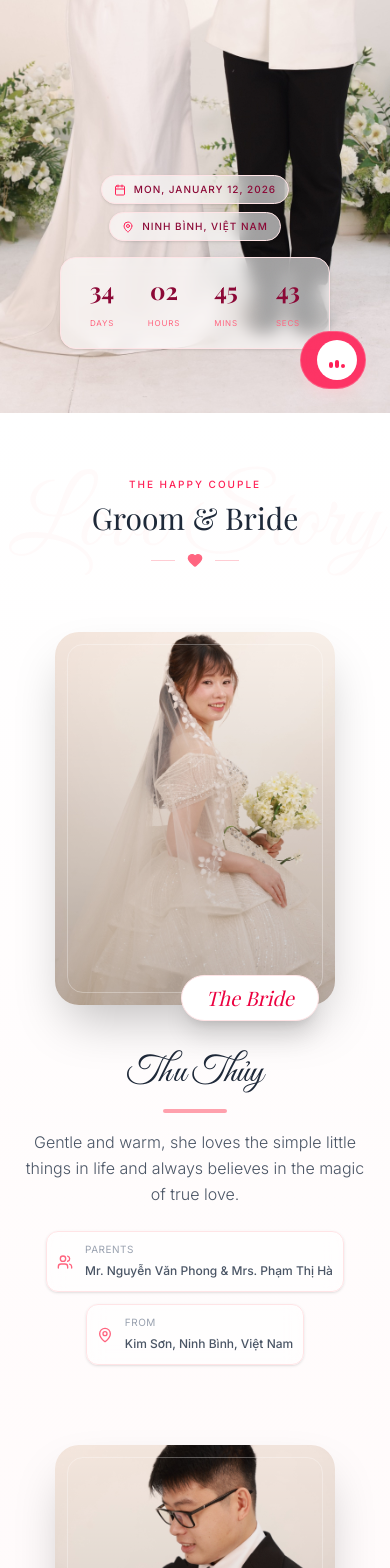
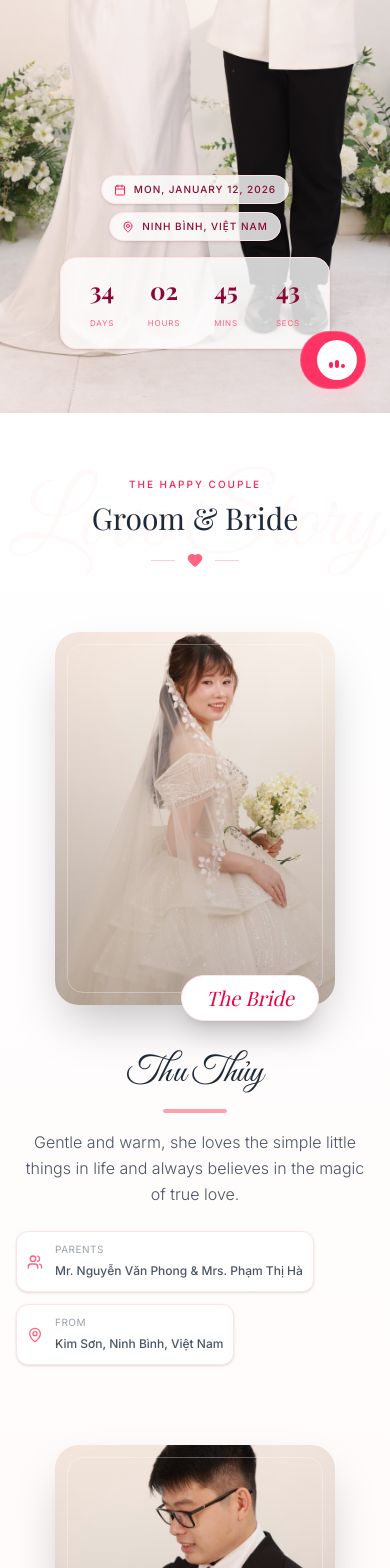
Before and after one commit to Xunino/wedding, a React (Vite) app in the folder app/: page / in a window 390 px wide. Shown: the part 431-1999 px from the top of the page. Built offline with nearby package versions, Linux system fonts and the light colour scheme; a web font is replaced by a local one.

Commit message:
Update Mobile

```diff
--- a/app/src/components/Couple.jsx
+++ b/app/src/components/Couple.jsx
@@ -70,8 +70,8 @@ const CoupleProfile = ({ fatherName, motherName, address, name, role, image, des
                         {description}
                     </p>
 
-                    <div className={`space-y-3 md:space-y-4 ${isLeft ? 'items-center md:items-start' : 'items-center md:items-end'} flex flex-col`}>
-                        <div className="flex items-center gap-3 text-gray-600 bg-white/50 backdrop-blur-sm p-2.5 md:p-3 rounded-xl border border-rose-100 shadow-sm w-fit max-w-full">
+                    <div className="space-y-3 md:space-y-4 ${isLeft ? 'items-center md:items-start' : 'items-center md:items-end'} flex flex-col">
+                        <div className="flex items-center gap-3 text-gray-600 bg-white md:bg-white/50 md:backdrop-blur-sm p-2.5 md:p-3 rounded-xl border border-rose-100 shadow-sm w-fit max-w-full">
                             <Users className="w-4 h-4 md:w-5 md:h-5 text-rose-400 shrink-0" />
                             <div className="text-left">
                                 <span className="block text-gray-400 text-[10px] md:text-xs uppercase tracking-wider">Parents</span>
@@ -79,7 +79,7 @@ const CoupleProfile = ({ fatherName, motherName, address, name, role, image, des
                             </div>
                         </div>
 
-                        <div className="flex items-center gap-3 text-gray-600 bg-white/50 backdrop-blur-sm p-2.5 md:p-3 rounded-xl border border-rose-100 shadow-sm w-fit max-w-full">
+                        <div className="flex items-center gap-3 text-gray-600 bg-white md:bg-white/50 md:backdrop-blur-sm p-2.5 md:p-3 rounded-xl border border-rose-100 shadow-sm w-fit max-w-full">
                             <MapPin className="w-4 h-4 md:w-5 md:h-5 text-rose-400 shrink-0" />
                             <div className="text-left">
                                 <span className="block text-gray-400 text-[10px] md:text-xs uppercase tracking-wider">From</span>
--- a/app/src/components/Gallery.jsx
+++ b/app/src/components/Gallery.jsx
@@ -134,7 +134,7 @@ export default function Gallery({ photos }) {
                         animate={{ opacity: 1 }}
                         exit={{ opacity: 0 }}
                         onClick={closeLightbox}
-                        className="fixed inset-0 z-[100] flex items-center justify-center bg-black/95 backdrop-blur-md p-2 md:p-4"
+                        className="fixed inset-0 z-[100] flex items-center justify-center bg-black/95 md:backdrop-blur-md p-2 md:p-4"
                     >
                         <button
                             onClick={(e) => { e.stopPropagation(); closeLightbox(); }}
--- a/app/src/components/GrainOverlay.jsx
+++ b/app/src/components/GrainOverlay.jsx
@@ -1,6 +1,32 @@
-import React from 'react';
+import React, { useState, useEffect } from 'react';
 
 export default function GrainOverlay() {
+    const [isDesktop, setIsDesktop] = useState(false);
+
+    useEffect(() => {
+        // Check if window is available (client-side)
+        if (typeof window === 'undefined') return;
+
+        const mediaQuery = window.matchMedia('(min-width: 768px)');
+
+        // Set initial value
+        setIsDesktop(mediaQuery.matches);
+
+        // Handler for media query changes
+        const handleChange = (e) => setIsDesktop(e.matches);
+
+        // Add listener
+        mediaQuery.addEventListener('change', handleChange);
+
+        // Cleanup
+        return () => mediaQuery.removeEventListener('change', handleChange);
+    }, []);
+
+    // Don't render the heavy SVG filter on mobile
+    if (!isDesktop) {
+        return null;
+    }
+
     return (
         <div className="fixed inset-0 pointer-events-none z-[9999] opacity-[0.03] mix-blend-overlay">
             <svg className="w-full h-full" xmlns="http://www.w3.org/2000/svg">
--- a/app/src/components/Hero.jsx
+++ b/app/src/components/Hero.jsx
@@ -4,18 +4,31 @@ import { motion, useScroll, useTransform } from 'framer-motion';
 
 export default function Hero({ weddingDetails }) {
     const [countdown, setCountdown] = useState({ days: 0, hours: 0, minutes: 0, seconds: 0 });
+    const [isMobile, setIsMobile] = useState(true); // Default to mobile for SSR safety
+
     const { scrollY } = useScroll();
+
+    // Parallax Effects - Only active on desktop
     const y1 = useTransform(scrollY, [0, 500], [0, 200]);
-    // Parallax Effects
     const yText = useTransform(scrollY, [0, 300], [0, 100]);
     const opacityText = useTransform(scrollY, [0, 200], [1, 0]);
     const blurText = useTransform(scrollY, [0, 200], ["0px", "10px"]);
-
     const yPills = useTransform(scrollY, [0, 300], [0, 150]);
     const opacityPills = useTransform(scrollY, [0, 300], [1, 0]);
-
     const yCountdown = useTransform(scrollY, [0, 300], [0, 200]);
     const opacityCountdown = useTransform(scrollY, [0, 400], [1, 0]);
+
+    useEffect(() => {
+        // Check if window is available (client-side)
+        if (typeof window === 'undefined') return;
+
+        const mediaQuery = window.matchMedia('(min-width: 768px)');
+        setIsMobile(!mediaQuery.matches);
+
+        const handleChange = (e) => setIsMobile(!e.matches);
+        mediaQuery.addEventListener('change', handleChange);
+        return () => mediaQuery.removeEventListener('change', handleChange);
+    }, []);
 
     useEffect(() => {
         const calculateCountdown = () => {
@@ -37,6 +50,13 @@ export default function Hero({ weddingDetails }) {
         return () => clearInterval(timer);
     }, [weddingDetails.weddingDate]);
 
+    // Static styles for mobile (no scroll-linked animations)
+    const mobileStaticStyle = {};
+    const desktopParallaxText = { y: yText, opacity: opacityText, filter: blurText };
+    const desktopParallaxHeart = { opacity: opacityText, filter: blurText };
+    const desktopParallaxPills = { y: yPills, opacity: opacityPills };
+    const desktopParallaxCountdown = { y: yCountdown, opacity: opacityCountdown };
+
     return (
         <section id="hero" className="relative h-[100dvh] overflow-hidden bg-black md:bg-black">
             {/* Desktop Background Image with Parallax */}
@@ -49,7 +69,7 @@ export default function Hero({ weddingDetails }) {
                 }}
             />
 
-            {/* Mobile Optimized Background (Full Cover) */}
+            {/* Mobile Optimized Background (Full Cover, No Parallax) */}
             <div className="md:hidden absolute inset-0 bg-[#F5F5F7]">
                 <div
                     className="absolute inset-0 bg-cover bg-center bg-no-repeat z-10"
@@ -70,12 +90,12 @@ export default function Hero({ weddingDetails }) {
                         animate={{ opacity: 1, scale: 1 }}
                         transition={{ duration: 1, ease: "easeOut" }}
                         className="mb-4 md:mb-6"
-                        style={{ opacity: opacityText, filter: blurText }}
+                        style={isMobile ? mobileStaticStyle : desktopParallaxHeart}
                     >
                         <Heart className="w-10 h-10 md:w-16 md:h-16 mx-auto text-rose-400 fill-rose-400/50 animate-pulse drop-shadow-lg" />
                     </motion.div>
 
-                    <motion.div style={{ y: yText, opacity: opacityText, filter: blurText }} className="flex flex-col md:space-y-3 items-center justify-center">
+                    <motion.div style={isMobile ? mobileStaticStyle : desktopParallaxText} className="flex flex-col md:space-y-3 items-center justify-center">
                         <div className="flex flex-row md:flex-col items-center justify-center gap-2 md:gap-0">
                             <motion.h1
                                 initial={{ opacity: 0, x: -20 }}
@@ -116,9 +136,9 @@ export default function Hero({ weddingDetails }) {
                     transition={{ duration: 0.8, delay: 1.5 }}
                     className="absolute bottom-16 md:bottom-20 w-full px-4 z-40 flex flex-col items-center gap-4 md:gap-6"
                 >
-                    {/* Info Pills (Date & Location) - Moved here for mobile layout */}
-                    <motion.div style={{ y: yPills, opacity: opacityPills }} className="flex flex-col md:flex-row items-center justify-center gap-2 md:gap-6 text-[10px] md:text-xl font-medium md:font-light tracking-widest uppercase">
-                        <div className="flex items-center gap-2 bg-white/60 md:bg-black/20 backdrop-blur-sm md:backdrop-blur-sm px-3 md:px-6 py-1.5 md:py-2 rounded-full border border-rose-100 md:border-white/10 text-rose-900 md:text-white shadow-sm md:shadow-none">
+                    {/* Info Pills (Date & Location) - No backdrop-blur on mobile */}
+                    <motion.div style={isMobile ? mobileStaticStyle : desktopParallaxPills} className="flex flex-col md:flex-row items-center justify-center gap-2 md:gap-6 text-[10px] md:text-xl font-medium md:font-light tracking-widest uppercase">
+                        <div className="flex items-center gap-2 bg-white/80 md:bg-black/20 md:backdrop-blur-sm px-3 md:px-6 py-1.5 md:py-2 rounded-full border border-rose-100 md:border-white/10 text-rose-900 md:text-white shadow-sm md:shadow-none">
                             <Calendar className="w-3 md:w-5 h-3 md:h-5 text-rose-500 md:text-rose-300" />
                             <span>
                                 {weddingDetails.weddingDate.toLocaleDateString('en-US', {
@@ -129,14 +149,14 @@ export default function Hero({ weddingDetails }) {
                                 })}
                             </span>
                         </div>
-                        <div className="flex items-center gap-2 bg-white/60 md:bg-black/20 backdrop-blur-sm md:backdrop-blur-sm px-3 md:px-6 py-1.5 md:py-2 rounded-full border border-rose-100 md:border-white/10 text-rose-900 md:text-white shadow-sm md:shadow-none">
+                        <div className="flex items-center gap-2 bg-white/80 md:bg-black/20 md:backdrop-blur-sm px-3 md:px-6 py-1.5 md:py-2 rounded-full border border-rose-100 md:border-white/10 text-rose-900 md:text-white shadow-sm md:shadow-none">
                             <MapPin className="w-3 md:w-5 h-3 md:h-5 text-rose-500 md:text-rose-300" />
                             <span>{weddingDetails.location}</span>
                         </div>
                     </motion.div>
 
-                    {/* Countdown Timer */}
-                    <motion.div style={{ y: yCountdown, opacity: opacityCountdown }} className="flex justify-center gap-3 md:gap-8 bg-white/60 md:bg-black/10 backdrop-blur-sm md:backdrop-blur-md py-4 md:py-6 px-4 md:px-10 rounded-2xl border border-rose-100 md:border-white/10 mx-auto max-w-[95%] md:max-w-4xl shadow-sm md:shadow-2xl text-rose-900 md:text-white">
+                    {/* Countdown Timer - No backdrop-blur on mobile */}
+                    <motion.div style={isMobile ? mobileStaticStyle : desktopParallaxCountdown} className="flex justify-center gap-3 md:gap-8 bg-white/80 md:bg-black/10 md:backdrop-blur-md py-4 md:py-6 px-4 md:px-10 rounded-2xl border border-rose-100 md:border-white/10 mx-auto max-w-[95%] md:max-w-4xl shadow-sm md:shadow-2xl text-rose-900 md:text-white">
                         {[
                             { label: 'Days', value: countdown.days },
                             { label: 'Hours', value: countdown.hours },
@@ -154,12 +174,12 @@ export default function Hero({ weddingDetails }) {
                 </motion.div>
             </motion.div>
 
-            {/* Scroll Indicator */}
+            {/* Scroll Indicator - Hidden on Mobile */}
             <motion.div
                 initial={{ opacity: 0 }}
                 animate={{ opacity: 1 }}
                 transition={{ delay: 2, duration: 1 }}
-                className="absolute bottom-8 left-1/2 transform -translate-x-1/2"
+                className="hidden md:block absolute bottom-8 left-1/2 transform -translate-x-1/2"
             >
                 <div className="w-6 h-10 border-2 border-white/30 rounded-full flex justify-center p-1 backdrop-blur-sm">
                     <motion.div
--- a/app/src/components/Navbar.jsx
+++ b/app/src/components/Navbar.jsx
@@ -107,7 +107,7 @@ export default function Navbar() {
                     <div className="md:hidden">
                         <button
                             onClick={() => setIsMobileMenuOpen(!isMobileMenuOpen)}
-                            className={`p-1.5 rounded-md transition-colors ${isMobileMenuOpen ? 'text-rose-600 bg-rose-50' : 'text-rose-500 bg-white/40'} backdrop-blur-md`}
+                            className={`p-1.5 rounded-md transition-colors ${isMobileMenuOpen ? 'text-rose-600 bg-rose-50' : 'text-rose-500 bg-white/80'}`}
                         >
                             {isMobileMenuOpen ? <X className="w-6 h-6" /> : <Menu className="w-6 h-6" />}
                         </button>
@@ -122,7 +122,7 @@ export default function Navbar() {
                         initial={{ opacity: 0, y: -20 }}
                         animate={{ opacity: 1, y: 0 }}
                         exit={{ opacity: 0, y: -20 }}
-                        className="fixed inset-0 z-40 bg-white/98 backdrop-blur-2xl pt-32 px-4 pb-6 overflow-y-auto"
+                        className="fixed inset-0 z-40 bg-white pt-32 px-4 pb-6 overflow-y-auto"
                     >
                         <div className="flex flex-col space-y-2">
                             {navLinks.map((link) => (
--- a/app/src/components/RSVP.jsx
+++ b/app/src/components/RSVP.jsx
@@ -223,7 +223,7 @@ export default function RSVP() {
             </div>
 
             <div className="w-full max-w-5xl mx-auto px-4 sm:px-6 lg:px-8 relative z-20">
-                <div className="bg-white/90 backdrop-blur-xl rounded-[2rem] shadow-2xl overflow-hidden flex flex-col md:flex-row border border-white/60">
+                <div className="bg-white/95 md:backdrop-blur-xl rounded-[2rem] shadow-2xl overflow-hidden flex flex-col md:flex-row border border-white/60">
                     {/* Image Side */}
                     <div className="md:w-[45%] bg-rose-100 relative min-h-[250px] md:min-h-[550px] overflow-hidden group">
                         <img
```
